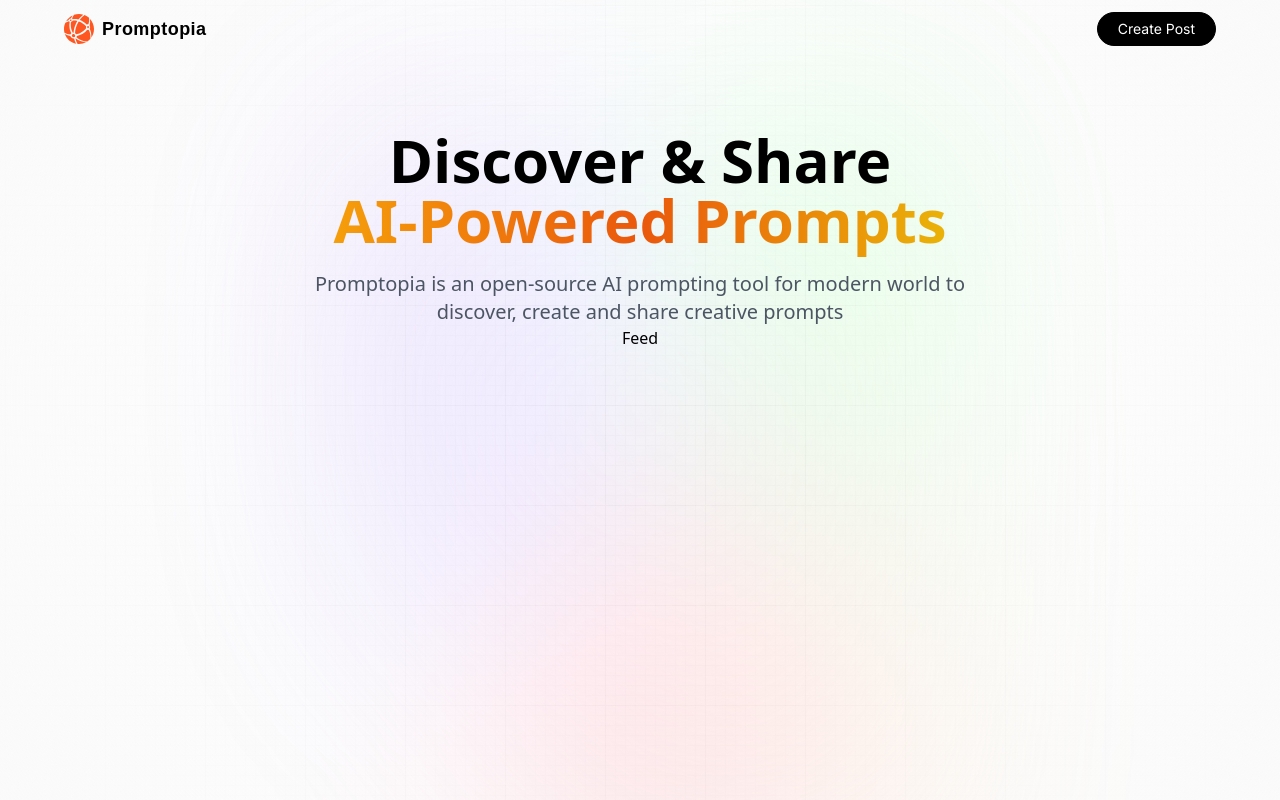
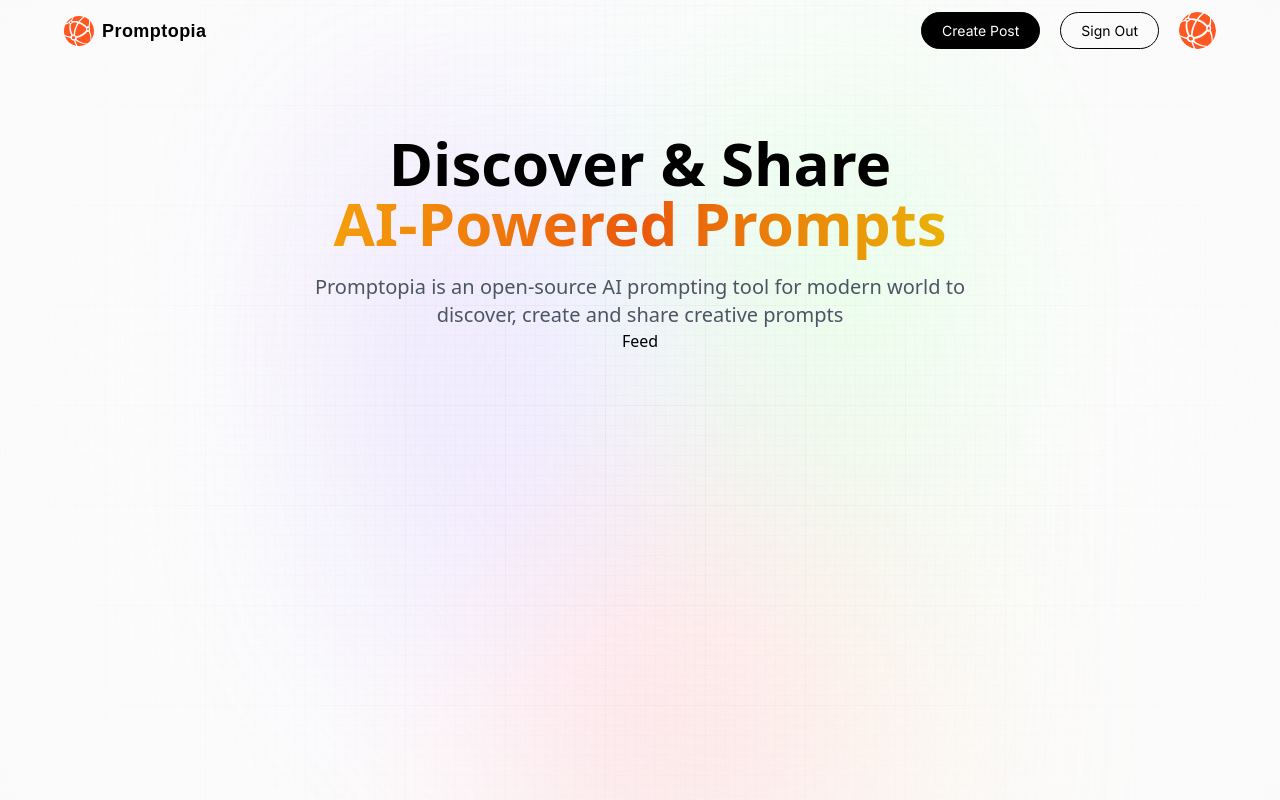
Before and after one commit to Annie-Huang/next-13-share-prompts, a Next.js app: page / in a window 1280 px wide. Built offline with nearby package versions, Linux system fonts and the light colour scheme.

Commit message:
Add the Sign Out button and Profile image as well (use logo for now)

```diff
--- a/components/Nav.jsx
+++ b/components/Nav.jsx
@@ -1,5 +1,8 @@
+'use client';
+
 import Link from 'next/link';
 import Image from 'next/image';
+import { signOut } from 'next-auth/react';
 
 const Nav = () => {
   const isUserLoggedIn = true;
@@ -22,6 +25,20 @@ const Nav = () => {
             <Link href='/create-prompt' className='black_btn'>
               Create Post
             </Link>
+
+            <button type='button' onClick={signOut} className='outline_btn'>
+              Sign Out
+            </button>
+
+            <Link href='/profile'>
+              <Image
+                src='/assets/images/logo.svg'
+                width={37}
+                height={37}
+                className='rounded-full'
+                alt='profile'
+              />
+            </Link>
           </div>
         ) : (
           <></>
```
